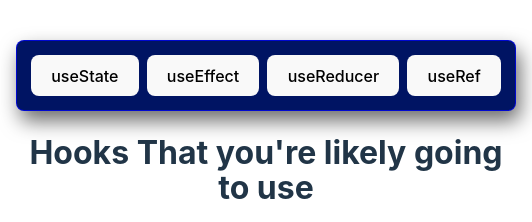
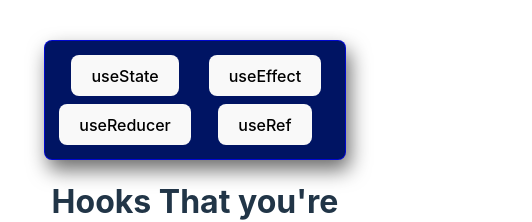
Before and after one commit to rizzabh/react-hooks, a React (Vite) app: page / in a window 390 px wide. Shown: the top 222 px of the page, 532 px wide, since content can reach past the window. Built offline with nearby package versions, Linux system fonts and the light colour scheme.

Commit message:
responsive

```diff
--- a/src/index.css
+++ b/src/index.css
@@ -75,11 +75,12 @@ button:focus-visible {
   box-shadow: 4px 10px 20px rgba(0, 0, 0, 0.575);
   padding: 10px;
   width: fit-content;
-  display: flex;
+  display: grid;
   justify-content: center;
   place-items: center;
   margin-left: auto;
   margin-right: auto;
+  grid-template-columns: 1fr 1fr 1fr 1fr;
 
 }
 .subtext{
@@ -125,6 +126,9 @@ button:focus-visible {
   h1 {
     font-size: 2.5em;
   }
+  .card1{
+    grid-template-columns: 1fr 1fr;
+  }
   .card{
     margin: 1rem;
     max-width: 500px;
```
